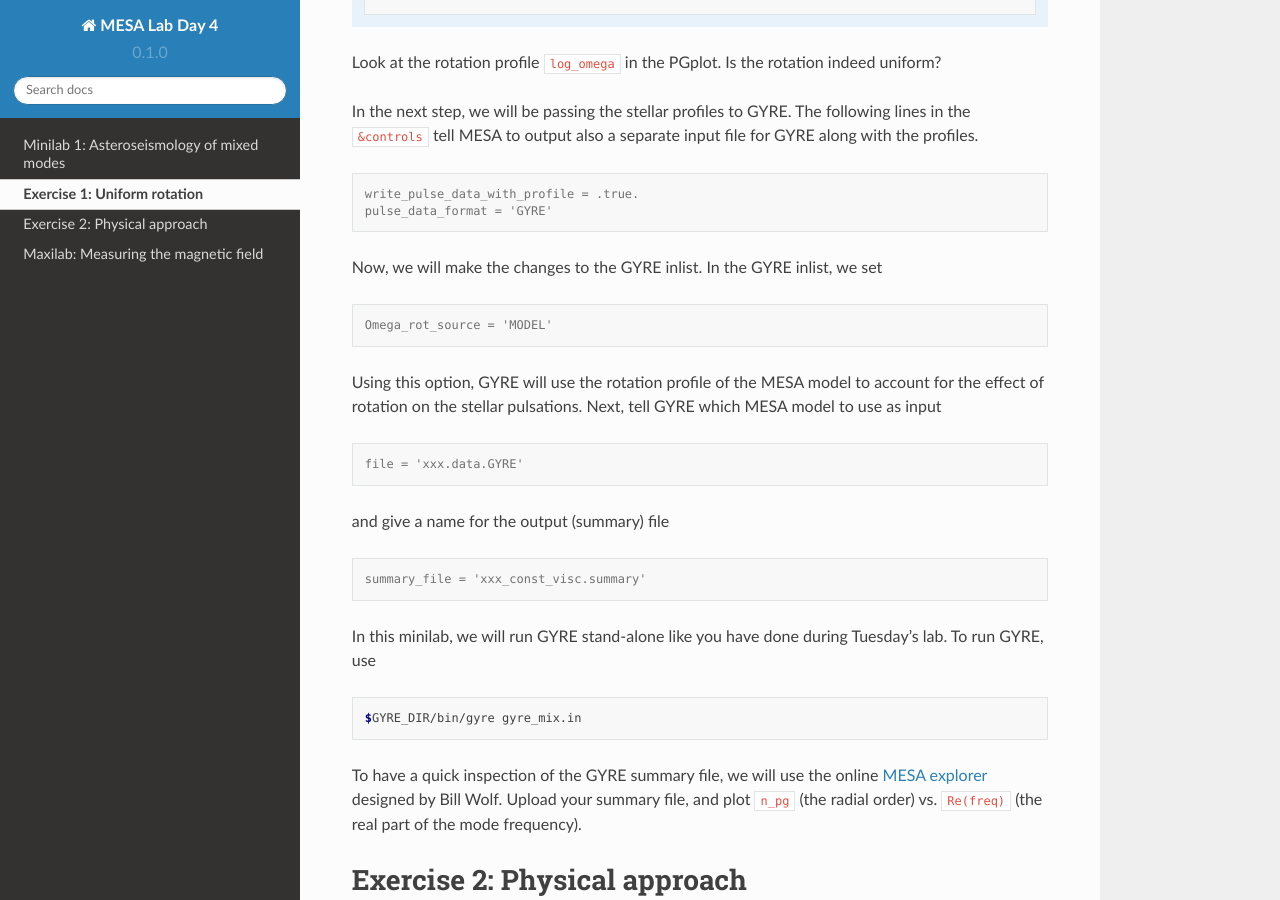
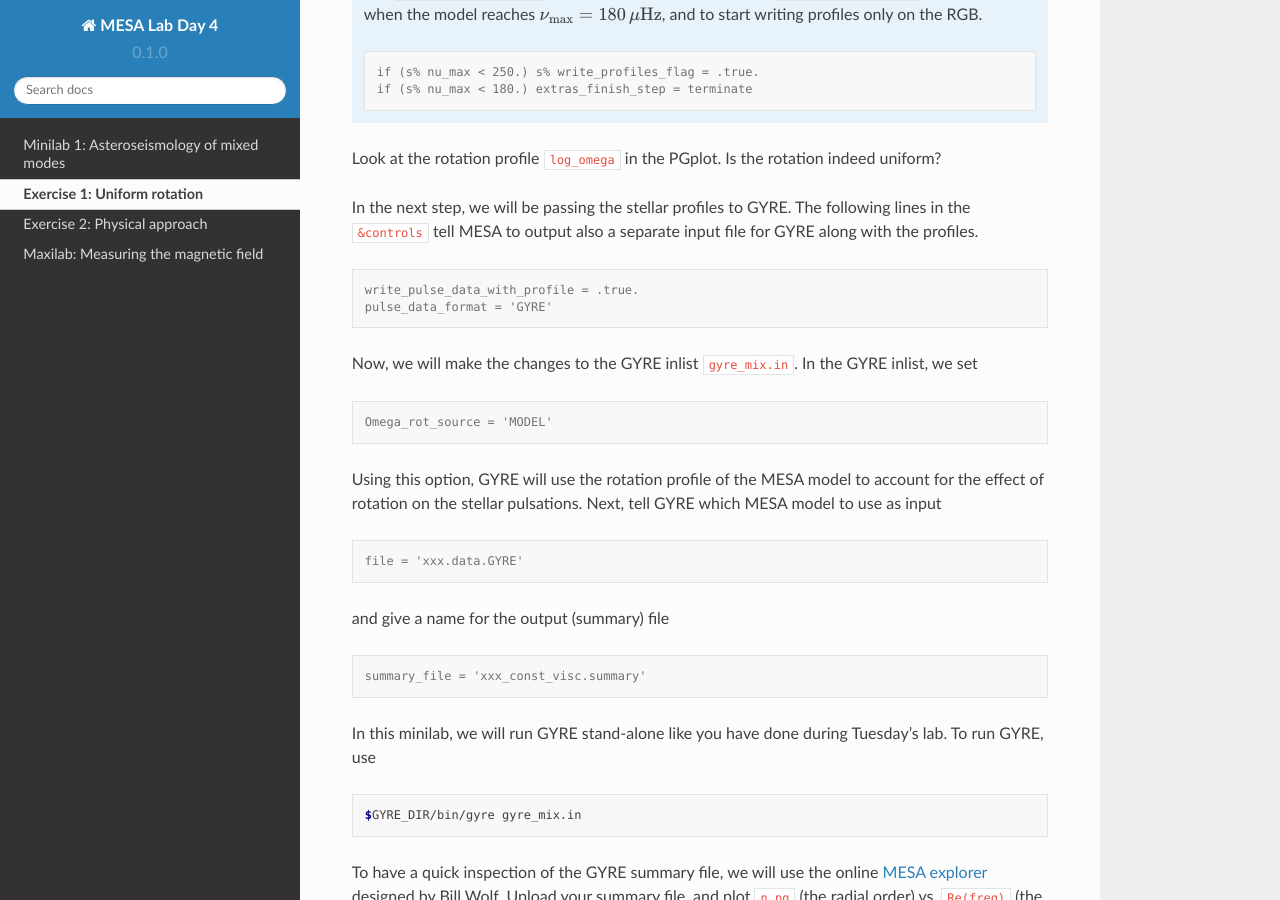
Before and after one commit to mesa-summer-school-2023/mesa-school-bugnet, a Sphinx documentation site: the page built from docs/minilab2.rst, in a window 1280 px wide and 900 px high, scrolled down 2051 px. Built offline with Sphinx 7.4.7 and the Read the Docs theme 2.0.0, drawn with Linux system fonts in a browser that asks for light colours; some of the changed text lies outside the part shown.

Commit message:
Update minilab2.rst

```diff
--- a/docs/minilab2.rst
+++ b/docs/minilab2.rst
@@ -83,7 +86,7 @@ In the next step, we will be passing the stellar profiles to GYRE. The following
     pulse_data_format = 'GYRE'
 
 
-Now, we will make the changes to the GYRE inlist.
+Now, we will make the changes to the GYRE inlist ``gyre_mix.in``.
 In the GYRE inlist, we set
 
 .. code-block:: console
```
Also changed, not shown: other parts of docs/minilab2.rst (+3 -0 lines).
